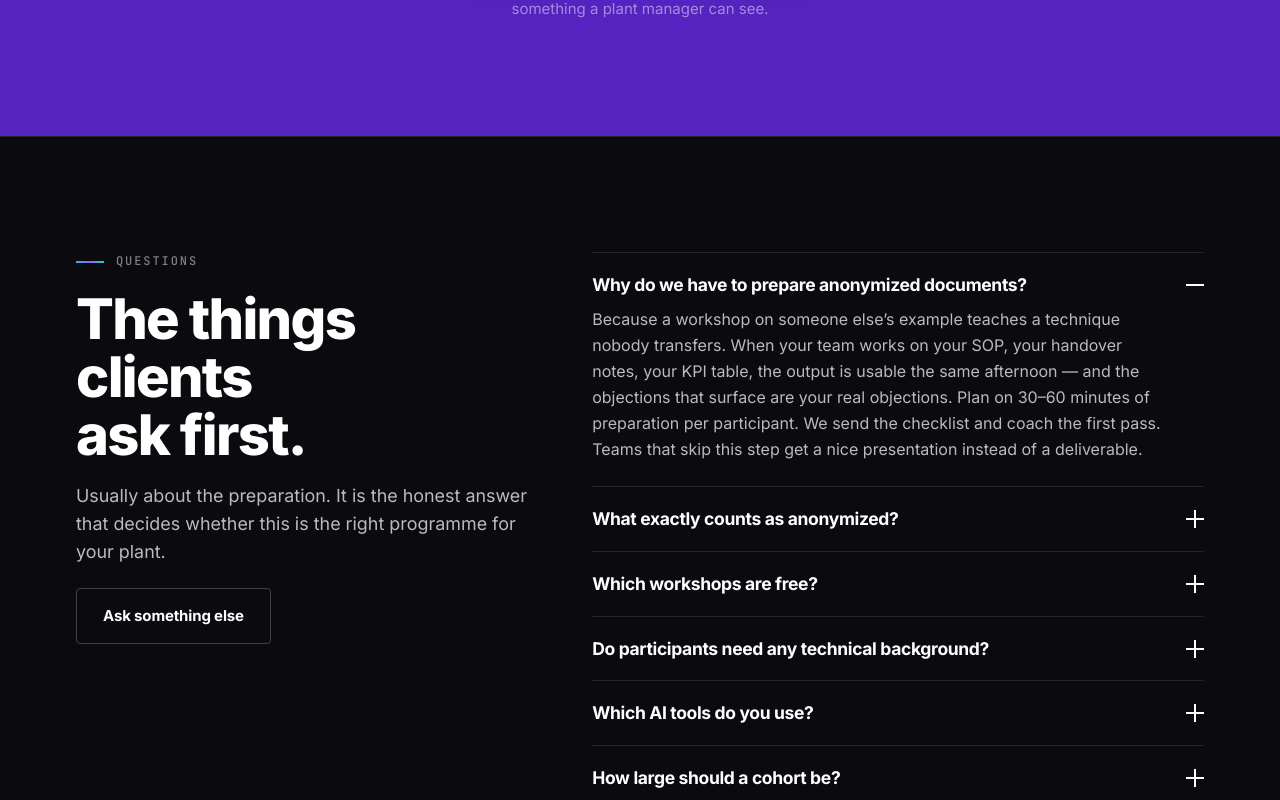
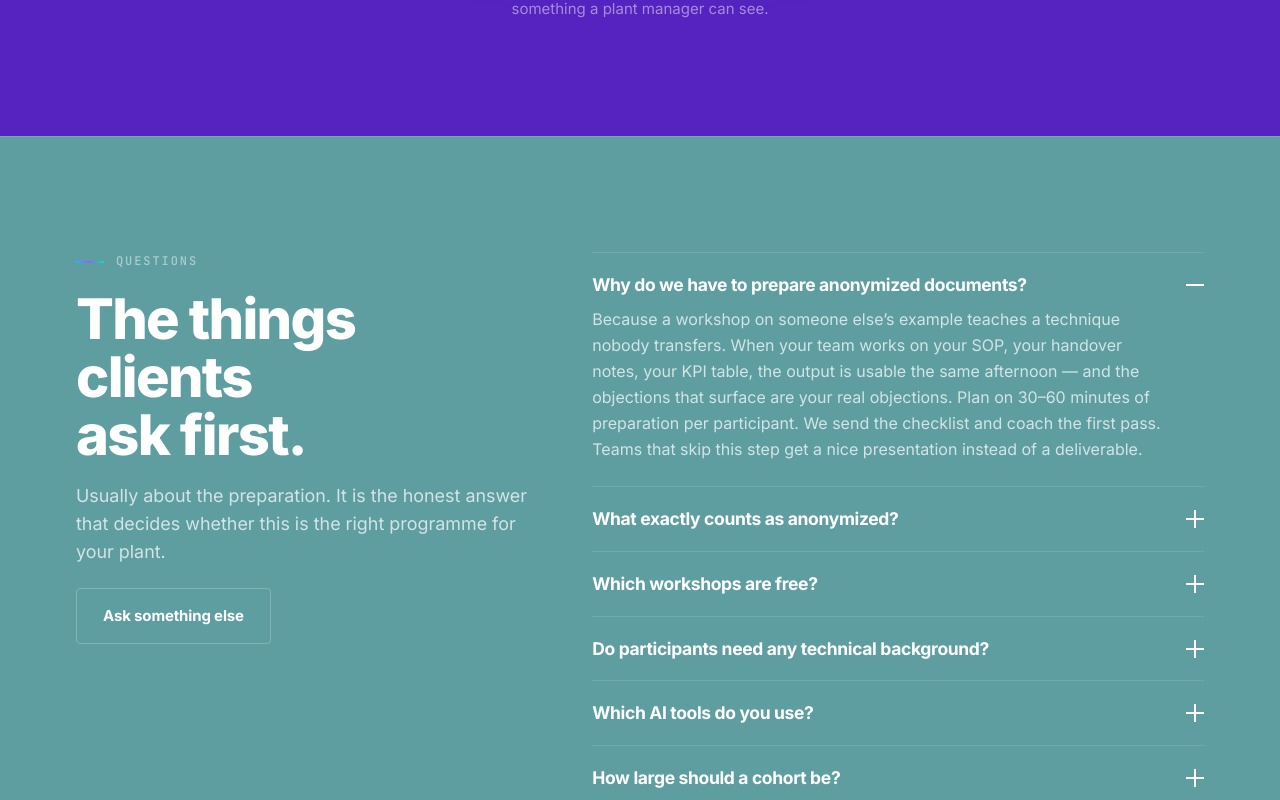
Before and after one commit to CorneanuC/ai-workshops-presentation-site, a React (Vite) app: page / in a window 1280 px wide. Shown: the part 10220-11020 px from the top of the page. Built offline with nearby package versions, Linux system fonts and the light colour scheme.

Commit message:
update start

```diff
--- a/package.json
+++ b/package.json
@@ -4,7 +4,7 @@
   "version": "1.0.0",
   "type": "module",
   "scripts": {
-    "dev": "vite",
+    "dev": "npm run dev -- --open",
     "build": "vite build",
     "preview": "vite preview"
   },
--- a/src/components/Faq.css
+++ b/src/components/Faq.css
@@ -1,5 +1,6 @@
 .faq {
   border-top: 1px solid var(--line);
+  background-color: cadetblue;
 }
 
 .faq__inner {
```
